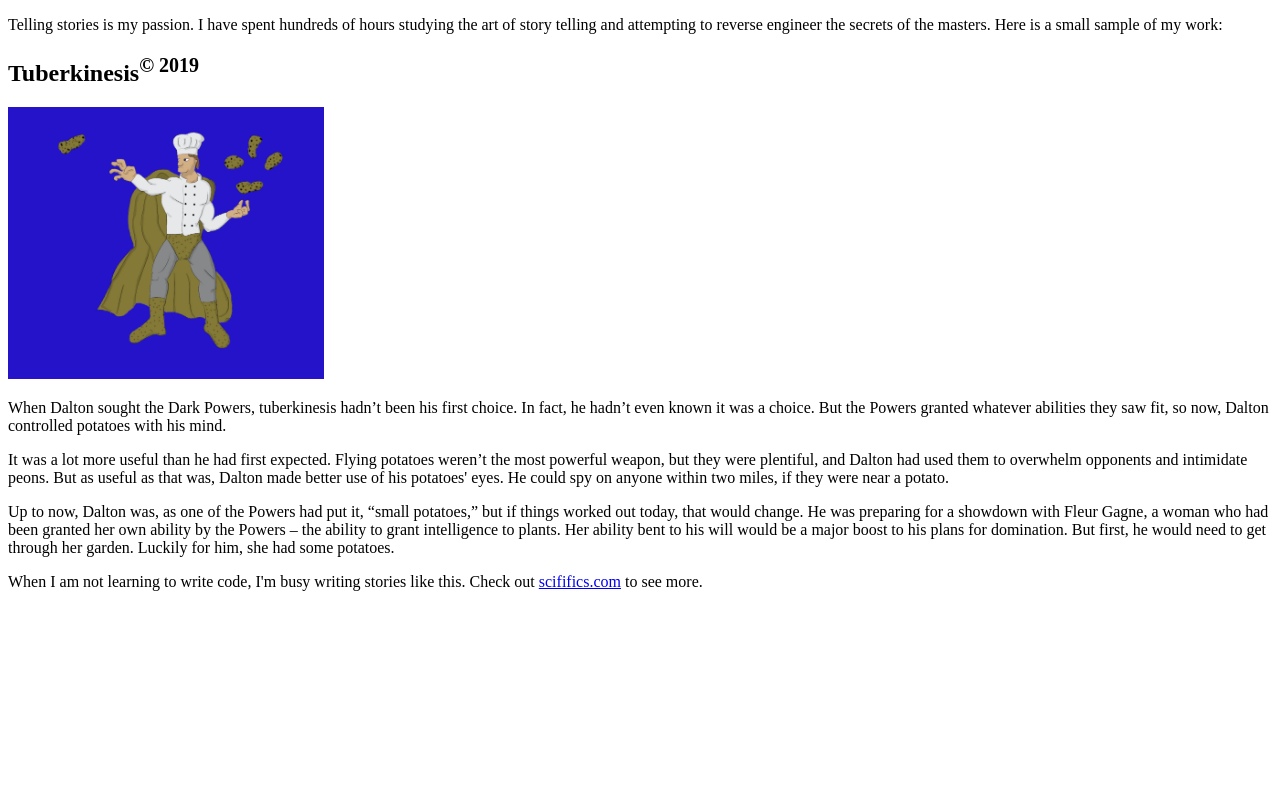
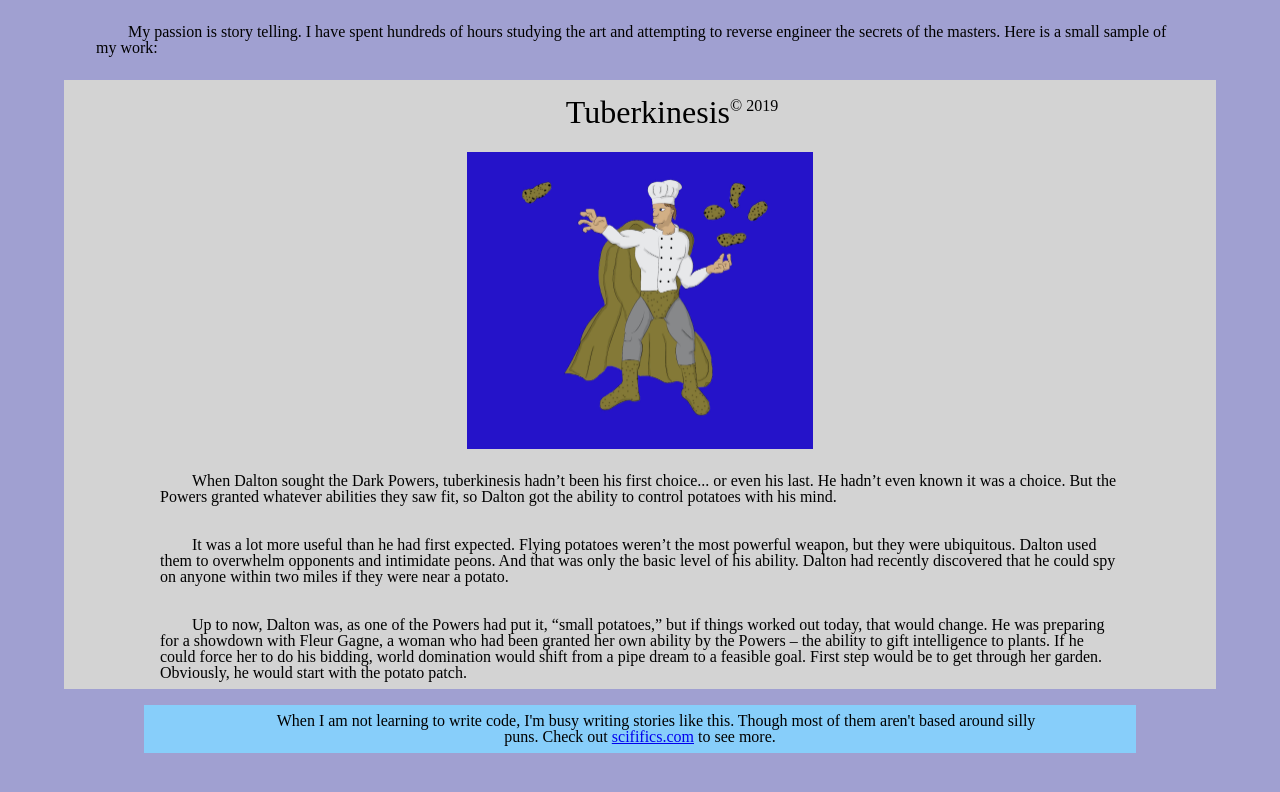
Before and after one commit to Carl-Armstrong/html-me-something, a plain HTML site: page index.html in a window 1280 px wide. Drawn offline with Linux system fonts and the light colour scheme.

Commit message:
added styles.css and tweaked index.html

```diff
--- a/index.html
+++ b/index.html
@@ -3,44 +3,47 @@
 <html>
     <head>
         <title>Potato Lord</title>
+        <link rel="stylesheet" href="styles.css">
     </head>
 
     <body>
         <main>
             <header>
                 <p>
-                    Telling stories is my passion. I have spent hundreds of
-                    hours studying the art of story telling and attempting to
+                    My passion is story telling. I have spent hundreds of
+                    hours studying the art and attempting to
                     reverse engineer the secrets of the masters. Here is a
                     small sample of my work:
                  </p>
              </header>
             <article>
-                <h1>Tuberkinesis<sup>&copy 2019</sup></h1>
-                <img src = "Tuberkinesis.jpg" title = "I also enjoy drawing occasionally."
-                alt = "A stunning portrait of Dalton - The Potato Lord" width = 25% height = auto />
+                <h1 class = "center">Tuberkinesis<sup>&copy 2019</sup></h1>
+                <img src = "Tuberkinesis.jpg" class = "center" title = "I also enjoy drawing occasionally."
+                alt = "A stunning portrait of Dalton - The Potato Lord" width = 30% height = auto />
                 <p>When Dalton sought the Dark Powers, tuberkinesis hadn’t been his
-                    first choice. In fact, he hadn’t even known it was a choice. But
-                    the Powers granted whatever abilities they saw fit, so now,
-                    Dalton controlled potatoes with his mind.
+                    first choice... or even his last. He hadn’t even known it was a
+                    choice. But the Powers granted whatever abilities they saw fit, so
+                    Dalton got the ability to control potatoes with his mind.
                 </p>
                 <p>It was a lot more useful than he had first expected. Flying
-                    potatoes weren’t the most powerful weapon, but they were plentiful, and
-                    Dalton had used them to overwhelm opponents and intimidate peons.
-                    But as useful as that was, Dalton made better use of his potatoes'
-                    eyes. He could spy on anyone within two miles, if they were near a potato.
+                    potatoes weren’t the most powerful weapon, but they were ubiquitous.
+                    Dalton used them to overwhelm opponents and intimidate peons.
+                    And that was only the basic level of his ability. Dalton had recently discovered
+                    that he could spy on anyone within two miles if they were near a potato.
                 </p>
                 <p>Up to now, Dalton was, as one of the Powers had put it, “small
                     potatoes,” but if things worked out today, that would change. He
                     was preparing for a showdown with Fleur Gagne, a woman who had been
-                    granted her own ability by the Powers – the ability to grant
-                    intelligence to plants. Her ability bent to his will would be a major
-                    boost to his plans for domination. But first, he would need to get
-                    through her garden. Luckily for him, she had some potatoes.
+                    granted her own ability by the Powers – the ability to gift
+                    intelligence to plants. If he could force her to do his bidding,
+                    world domination would shift from a pipe dream to a feasible goal.
+                     First step would be to get through her garden. Obviously, he would
+                     start with the potato patch.
                 </p>
             </article>
-            <footer>
+            <footer class = "center" id = "selfPromotion">
                     <p>When I am not learning to write code, I'm busy writing stories like this.
+                        Though most of them aren't based around silly puns.
                         Check out <a href = "www.scififics.com">scififics.com</a> to see more.
                     </p>
                 </footer>
--- /dev/null
+++ b/styles.css
@@ -0,0 +1,108 @@
+/* http://meyerweb.com/eric/tools/css/reset/
+   v2.0 | 20110126
+   License: none (public domain)
+*/
+
+html, body, div, span, applet, object, iframe,
+h1, h2, h3, h4, h5, h6, p, blockquote, pre,
+a, abbr, acronym, address, big, cite, code,
+del, dfn, em, img, ins, kbd, q, s, samp,
+small, strike, strong, sub, sup, tt, var,
+b, u, i, center,
+dl, dt, dd, ol, ul, li,
+fieldset, form, label, legend,
+table, caption, tbody, tfoot, thead, tr, th, td,
+article, aside, canvas, details, embed,
+figure, figcaption, footer, header, hgroup,
+menu, nav, output, ruby, section, summary,
+time, mark, audio, video {
+	margin: 0;
+	padding: 0;
+	border: 0;
+	font-size: 100%;
+	font: inherit;
+	vertical-align: baseline;
+}
+/* HTML5 display-role reset for older browsers */
+article, aside, details, figcaption, figure,
+footer, header, hgroup, menu, nav, section {
+	display: block;
+}
+body {
+	line-height: 1;
+}
+ol, ul {
+	list-style: none;
+}
+blockquote, q {
+	quotes: none;
+}
+blockquote:before, blockquote:after,
+q:before, q:after {
+	content: '';
+	content: none;
+}
+table {
+	border-collapse: collapse;
+	border-spacing: 0;
+}
+/*
+End of normalization. New styling starts below.
+*/
+body{
+    background-color: rgb(160, 160, 209);
+}
+
+p{
+    margin-top: 1em;
+    margin-left: 3em;
+    margin-right: 3em;
+    margin-bottom: 1em;
+    padding-top: .5em;
+    padding-left: 3em;
+    padding-right: 3em;
+    padding-bottom: .5em;
+    text-indent: 2em;
+}
+
+h1{
+    font-size: 2em;
+    margin-top: .5em;
+    margin-left: 3em;
+    margin-right: 3em;
+    margin-bottom: .5em;
+    padding-top: .5em;
+    padding-left: 3em;
+    padding-right: 3em;
+    padding-bottom: .25em;
+    text-indent: 2em;
+}
+
+sup{
+    font-size: .5em;
+    vertical-align: super;
+}
+
+img{
+    margin-left: 6em;
+    margin-right: 6em;
+}
+
+.center{
+    display: block;
+    margin-left: auto;
+    margin-right: auto;
+    text-align: center;
+}
+
+#selfPromotion {
+    background-color: lightskyblue;
+    margin-left: 9em;
+    margin-right: 9em;
+}
+
+article{
+    background-color: lightgray;
+    margin-left: 4em;
+    margin-right: 4em;
+}
```
